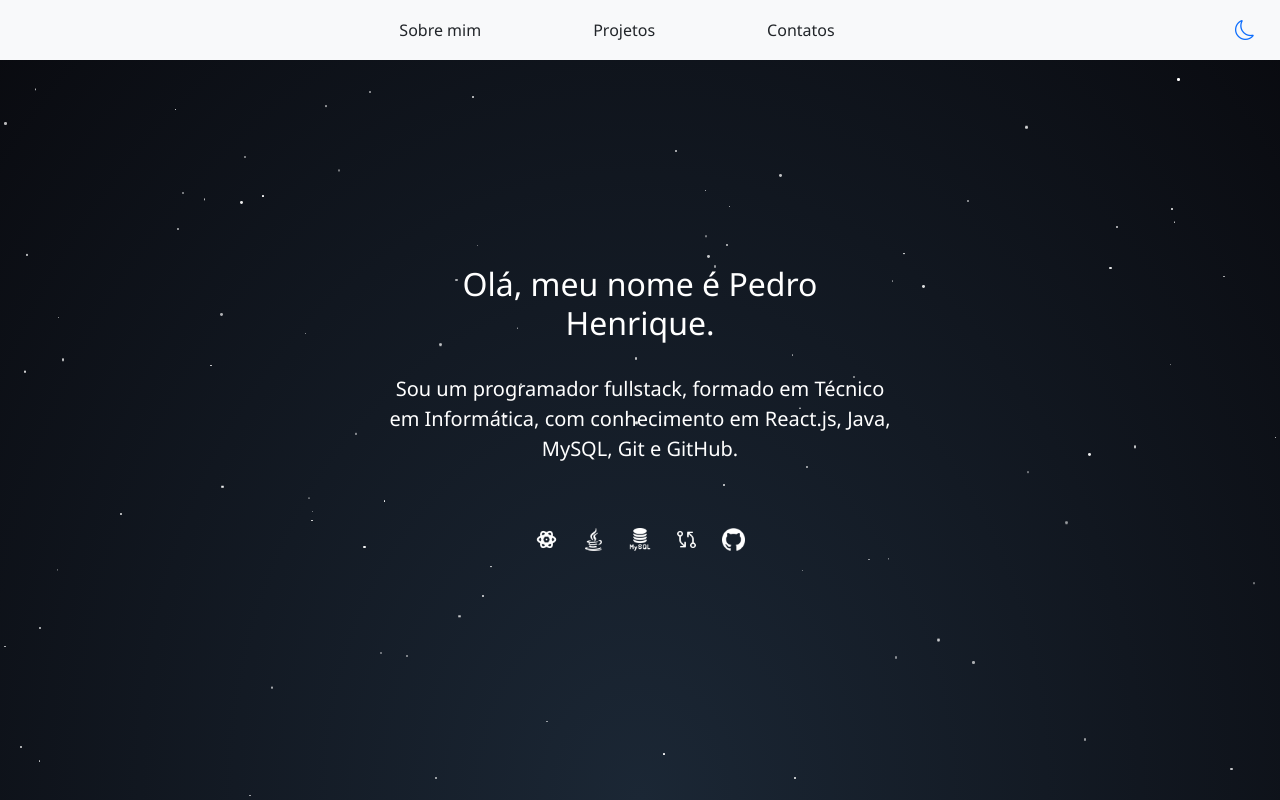
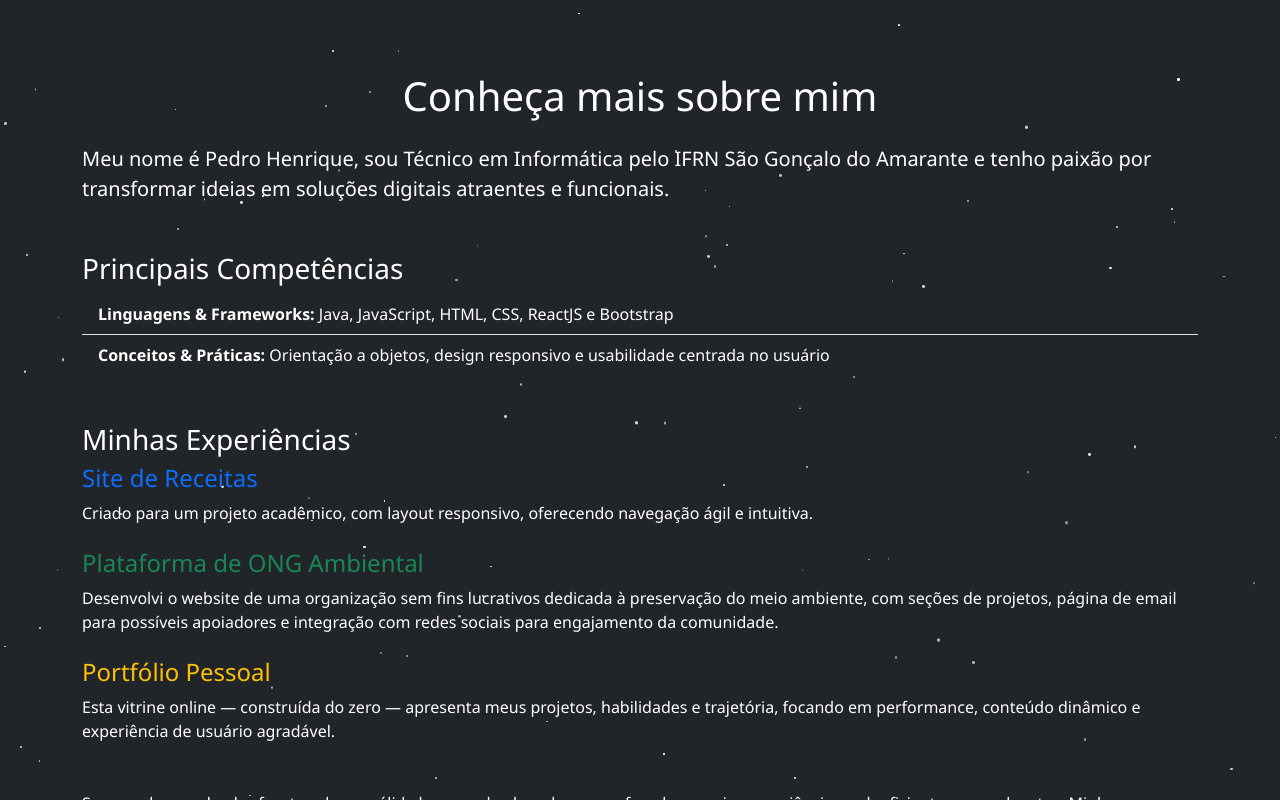
Before and after one commit to pedromendonx/ProjetoPortfolioReact, a React (Vite) app: page /AboutMe in a window 1280 px wide. Built offline with nearby package versions, Linux system fonts and the light colour scheme.

Commit message:
sistema de rotas de adicionadas e página aboutMe feita com sucesso

```diff
--- a/src/App.jsx
+++ b/src/App.jsx
@@ -3,24 +3,42 @@ import Menu from '../src/components/portfolio/Menu.jsx';
 import Home from '../src/components/portfolio/Home.jsx';
 import About from '../src/components/portfolio/About.jsx';
 import Projects from '../src/components/portfolio/Projects.jsx';
-import { BrowserRouter as Router, Routes, Route } from "react-router-dom";
+import { BrowserRouter as Router, Routes, Route, useLocation } from "react-router-dom";
 import 'bootstrap/dist/css/bootstrap.min.css';
 import 'bootstrap/dist/js/bootstrap.bundle.min.js';
 import 'bootstrap-icons/font/bootstrap-icons.css';
 import './App.css'
+import AboutMe from './components/portfolio/AboutMe.jsx';
 
+function AppContent() {
+  const location = useLocation();
+
+  return (
+    <>
+        {/* Menu só aparece se NÃO estiver em /AboutMe */}
+        {location.pathname !== "/AboutMe" && <Menu />}
+
+      {location.pathname === "/" && (
+        <>
+          <Home />
+          <About />
+          <Projects />
+        </>
+      )}
+
+      <Routes>
+        <Route path="/AboutMe" element={<AboutMe />} />
+      </Routes>
+    </>
+  );
+}
 
 
 function App() {
 
   return (
     <Router>
-      <div>
-        <Menu />
-        <Home />
-        <About />
-        <Projects/>
-      </div>
+      <AppContent />
     </Router>
   )
 }
--- a/src/components/portfolio/About.jsx
+++ b/src/components/portfolio/About.jsx
@@ -1,8 +1,19 @@
 import Me from "../../assets/image/Me.jpg";
 import "../../assets/style/about.css";
 
+import React from 'react';
+import { useNavigate } from 'react-router-dom';
+
 
 function About(params) {
+
+  const navigate = useNavigate();
+
+  const handleButtonClick = () => {
+    // Redireciona para a página /another
+    navigate('/AboutMe');
+  };
+
   return (
     <section className="mt-5" id="about">
       <div className="container">
@@ -27,7 +38,7 @@ function About(params) {
             </p>
 
             <div class="d-grid gap-2 col-12">
-              <button class="btn btn-primary mb-4" type="button">Saiba mais</button>
+              <button onClick={handleButtonClick} class="btn btn-primary mb-4" type="button">Saiba mais</button>
             </div>
 
 
--- /dev/null
+++ b/src/components/portfolio/AboutMe.jsx
@@ -0,0 +1,80 @@
+import { useNavigate } from 'react-router-dom';
+import StarrySky from "./StarrySky";
+
+function AboutMe() {
+
+    const navigate = useNavigate();
+
+    return (
+        <main className="bg-dark text-white min-vh-100 py-5">
+            <div>
+                <StarrySky numStars={100} />
+            </div>
+
+            <div className="container mt-4 position-relative" style={{ zIndex: 2 }}>
+                <h1 className="mb-4 text-center">Conheça mais sobre mim</h1>
+
+                <p className="lead">
+                    Meu nome é Pedro Henrique, sou Técnico em Informática pelo IFRN São Gonçalo do Amarante e tenho paixão por transformar ideias em soluções digitais atraentes e funcionais.
+                </p>
+
+                <h3 className="mt-5">Principais Competências</h3>
+                <ul className="list-group list-group-flush mb-4">
+                    <li className="list-group-item bg-dark text-white">
+                        <strong>Linguagens & Frameworks:</strong> Java, JavaScript, HTML, CSS, ReactJS e Bootstrap
+                    </li>
+                    <li className="list-group-item bg-dark text-white">
+                        <strong>Conceitos & Práticas:</strong> Orientação a objetos, design responsivo e usabilidade centrada no usuário
+                    </li>
+                </ul>
+
+                <h3 className="mt-5">Minhas Experiências</h3>
+                <ul className="list-unstyled">
+                    <li className="mb-4">
+                        <h4 className="text-primary">Site de Receitas</h4>
+                        <p>
+                            Criado para um projeto acadêmico, com layout responsivo, oferecendo navegação ágil e intuitiva.
+                        </p>
+                    </li>
+                    <li className="mb-4">
+                        <h4 className="text-success">Plataforma de ONG Ambiental</h4>
+                        <p>
+                            Desenvolvi o website de uma organização sem fins lucrativos dedicada à preservação do meio ambiente, com seções de projetos, página de email para possíveis apoiadores e integração com redes sociais para engajamento da comunidade.
+                        </p>
+                    </li>
+                    <li className="mb-4">
+                        <h4 className="text-warning">Portfólio Pessoal</h4>
+                        <p>
+                            Esta vitrine online — construída do zero — apresenta meus projetos, habilidades e trajetória, focando em performance, conteúdo dinâmico e experiência de usuário agradável.
+                        </p>
+                    </li>
+                </ul>
+
+                <p className="mt-5">Sou um desenvolvedor front‑end com sólida base em back‑end, sempre focado em criar experiências web eficientes e envolventes. Minhas principais competências incluem:</p>
+
+                <ul className="list-group list-group-flush mb-5">
+                    <li className="list-group-item bg-dark text-white">
+                        <h5 className="mb-1 text-info">Arquitetura & Banco de Dados</h5>
+                        <p className="mb-0">Domínio de orientação a objetos e modelagem de dados com MySQL, garantindo estruturas escaláveis e manuteníveis.</p>
+                    </li>
+                    <li className="list-group-item bg-dark text-white">
+                        <h5 className="mb-1 text-info">Front‑end Moderno</h5>
+                        <p className="mb-0">Proficiência em JavaScript (ES6+), HTML5, CSS3, ReactJS e Bootstrap para construir interfaces responsivas, performáticas e acessíveis.</p>
+                    </li>
+                    <li className="list-group-item bg-dark text-white">
+                        <h5 className="mb-1 text-info">Fluxo de Trabalho Colaborativo</h5>
+                        <p className="mb-0">Experiência com Git e GitHub: versionamento estruturado, revisões de código e integração contínua para manter projetos organizados e exportáveis.</p>
+                    </li>
+                </ul>
+
+                <p className="fs-5">Busco conectar tecnologia e usabilidade, traduzindo requisitos em soluções claras, intuitivas e de fácil manutenção.</p>
+            </div>
+
+            <button onClick={() => navigate(-1)} className="btn btn-secondary d-grid gap-2 col-md-4 col-6 mx-auto">
+                     Voltar para página inicial
+                </button>
+        </main>
+    );
+}
+
+export default AboutMe;
--- a/src/components/portfolio/Home.jsx
+++ b/src/components/portfolio/Home.jsx
@@ -7,8 +7,6 @@ import GithubImg from "../../assets/image/github.png"
 import StarrySky from "./StarrySky";
 
 function Home() {
-
-
   return (
     <main>
       <section id="home" className="row m-0 p-0 container-fluid min-vh-100 position-relative starry-section">
```
